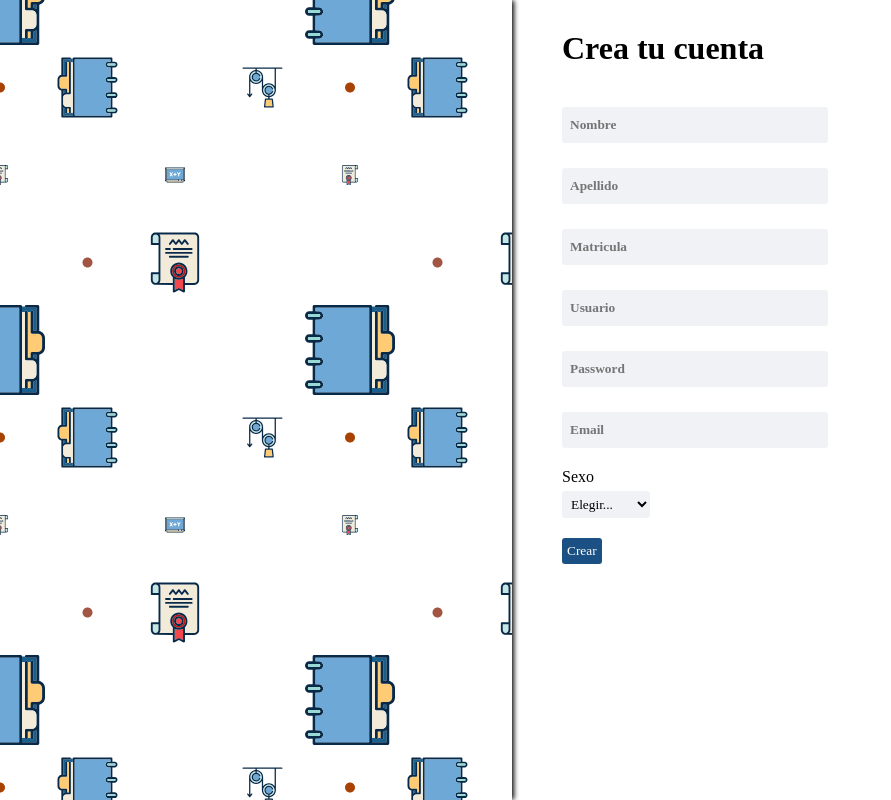
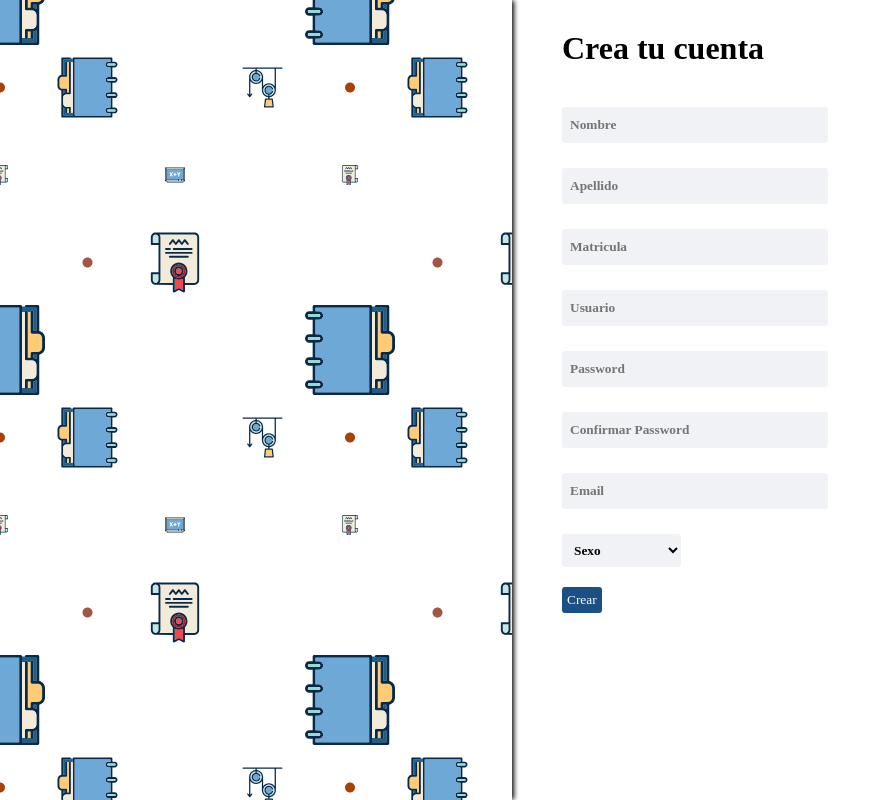
Before and after one commit to RamsPantoja/SII, a React (Create React App) app in the folder client/: page /student/register in a window 1280 px wide. Shown: the whole page, without its empty margins (0-891 px from the left). Built offline with nearby package versions, Linux system fonts and the light colour scheme; the HTML template or start-up script is replaced by a standard one.

Commit message:
Se definio una validacion correcta del formulario.

```diff
--- a/client/src/apolloclient/mutations.js
+++ b/client/src/apolloclient/mutations.js
@@ -4,10 +4,13 @@ import gql from 'graphql-tag';
 export const CREATE_STUDENT = gql `
   mutation CreateUserStudentForm($input: inputStudent) {
       createStudent(input: $input) {
-        matricula
+        enrollment
         username
         email
         gender
+        firstname
+        lastname
+        password
       }
   }
 `;
--- a/client/src/components/create_user_student_form.js
+++ b/client/src/components/create_user_student_form.js
@@ -20,6 +20,8 @@ const CreateUserStudentForm = () => {
             <form className='register-form-subcontainer-grid'
                 onSubmit={(e) => {
                     e.preventDefault();
+
+                    //createStudent({variables:{input: state }})
                 }}>
                 <div>{inputErr}</div>
                 <div>
@@ -38,14 +40,16 @@ const CreateUserStudentForm = () => {
                     <input className='input-register' placeholder='Password' type='password' name='password' onChange={handleOnChange}/>
                 </div>
                 <div>
+                    <input className='input-register' placeholder='Confirmar Password' type='password' name='confirmpassword' onChange={handleOnChange}/>
+                </div>
+                <div>
                     <input className='input-register' placeholder='Email' type='email' name='email' onChange={handleOnChange}/>
                 </div>
                 <div>
-                    <label className='label-register'>Sexo</label>
                     <select className='input-select-gender' name='gender' onChange={handleOnChange}>
-                        <option value=''>Elegir...</option>
-                        <option value='HOMBRE'>HOMBRE</option>
-                        <option value='MUJER'>MUJER</option>
+                        <option value=''>Sexo</option>
+                        <option value='MASCULINO'>MASCULINO</option>
+                        <option value='FEMENINO'>FEMENINO</option>
                     </select>
                 </div>
                 <button type='submit' className='button-submit'>Crear</button>
--- a/client/src/components/styles/create_user_form.css
+++ b/client/src/components/styles/create_user_form.css
@@ -55,10 +55,12 @@
     border: none;
     background-color: rgb(240,242,245);
     display: block;
-    padding: 5px;
+    padding: 8px;
     margin: 5px 0px;
     font-family: 'Roboto Mono';
     border-radius: 3px;
+    font-family: 'Roboto Mono';
+    font-weight: bolder;
     outline: none;
 }
 
@@ -67,6 +69,10 @@
     border: 1.5px rgb(127,138,167) solid;
 }
 
+.input-select-gender:focus {
+    padding: 6.5px;
+    border: 1.5px rgb(127,138,167) solid;
+}
 
 .span-err {
     display: block;
--- a/client/src/hooks/handleInputChange.js
+++ b/client/src/hooks/handleInputChange.js
@@ -5,6 +5,7 @@ export const stateSchema = {
     email: { value: '', error: ''},
     enrollment: { value: '', error: ''},
     password: { value: '', error: ''},
+    confirmpassword: { value: '', error: ''},
     gender: { value: '', error: ''}
 }
 
@@ -53,5 +54,12 @@ export const validationSchema = {
             regEx: /^[\w*]{6,}$/,
             error: 'Invalid Password'
         }
+    },
+    confirmpassword: {
+        required: true,
+        validator: {
+            regEx: /^[\w*]{6,}$/,
+            error: 'Invalid Password'
+        }
     }
 }
--- a/client/src/hooks/useFormValidation.js
+++ b/client/src/hooks/useFormValidation.js
@@ -20,8 +20,12 @@ const useFormValidation = (stateSchema, validationSchema = {}, callback) => {
             const isInputFielRequired = validationSchema[key].required;
             const stateValue = state[key].value;
             const stateError = state[key].error;
+            const password = state.password.value;
+            const confirmPassword = state.confirmpassword.value;
 
-            return ( isInputFielRequired && !stateValue ) || stateError;
+
+
+            return ( isInputFielRequired && !stateValue ) || ( password !== confirmPassword ) || stateError;
         });
 
         return hasErrorInState;
```
Also changed, not shown: 1 other file (tests, documents, lock files or other folders).
